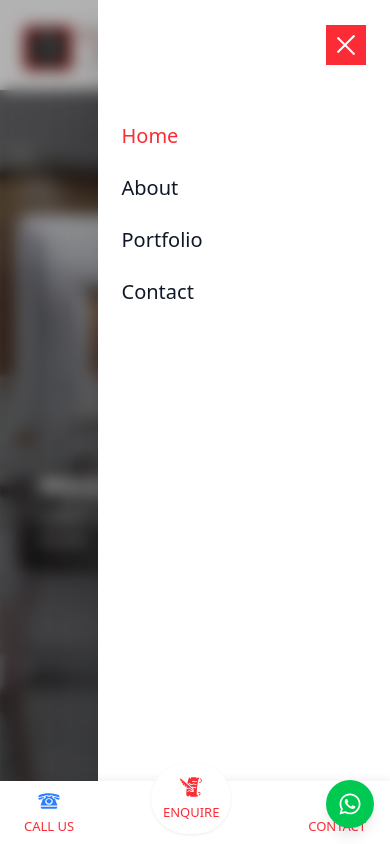
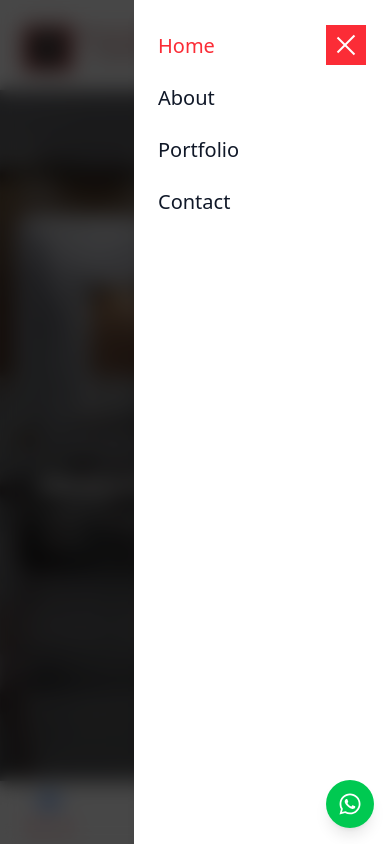
Before and after one commit to Lawrence137/winteriordesign-webapp, a React (Vite) app: page / in a window 390 px wide. Both pictures are taken after a click on the button 346 px from the left and 44 px from the top of the page. Shown: the top 844 px of the page. Built offline with nearby package versions, Linux system fonts and the light colour scheme.

Commit message:
updated z index

```diff
--- a/src/components/Hero.jsx
+++ b/src/components/Hero.jsx
@@ -193,7 +193,7 @@ function Hero() {
       </section>
 
       {/* Persistent Mobile Contact Bar */}
-      <div className="fixed bottom-0 left-0 right-0 z-50 md:hidden">
+      <div className="fixed bottom-0 left-0 right-0 z-40 md:hidden">
         {/* Curved Notch Background */}
         <div className="relative bg-white shadow-[0_-2px_8px_rgba(0,0,0,0.06)]">
           <div className="absolute -top-4 inset-x-0">
--- a/src/components/Navigation.jsx
+++ b/src/components/Navigation.jsx
@@ -63,7 +63,7 @@ function Navigation() {
         </div>
 
         {/* Mobile Menu Button */}
-        <div className="w-[40px] h-[40px] relative z-[60] md:hidden">
+        <div className="w-[40px] h-[40px] relative z-[110] md:hidden">
           <MenuButton isOpen={isOpen} onClick={toggleMenu} />
         </div>
       </div>
@@ -78,9 +78,16 @@ function Navigation() {
 
       {/* Mobile Menu */}
       <div
-        className={`fixed top-0 right-0 w-3/4 h-screen bg-white transform transition-transform duration-300 ease-in-out ${
-          isOpen ? 'translate-x-0' : 'translate-x-full'
-        } pt-[90px] z-[55] shadow-2xl md:hidden`}
+        className={`fixed inset-0 bg-black/60 backdrop-blur-sm transition-opacity duration-300 md:hidden ${
+          isOpen ? "opacity-100 z-[100]" : "opacity-0 pointer-events-none"
+        }`}
+        onClick={() => setIsOpen(false)}
+      >
+        <div
+          className={`fixed right-0 top-0 bottom-0 w-64 bg-white shadow-lg transition-transform duration-300 transform ${
+            isOpen ? "translate-x-0" : "translate-x-full"
+          }`}
+          onClick={(e) => e.stopPropagation()}
         >
           <div className="px-6 py-8">
             <div className="flex flex-col space-y-6">
@@ -101,6 +108,7 @@ function Navigation() {
             </div>
           </div>
         </div>
+      </div>
     </nav>
   );
 }
```
Lines whose indentation alone changed are shown as unchanged.
